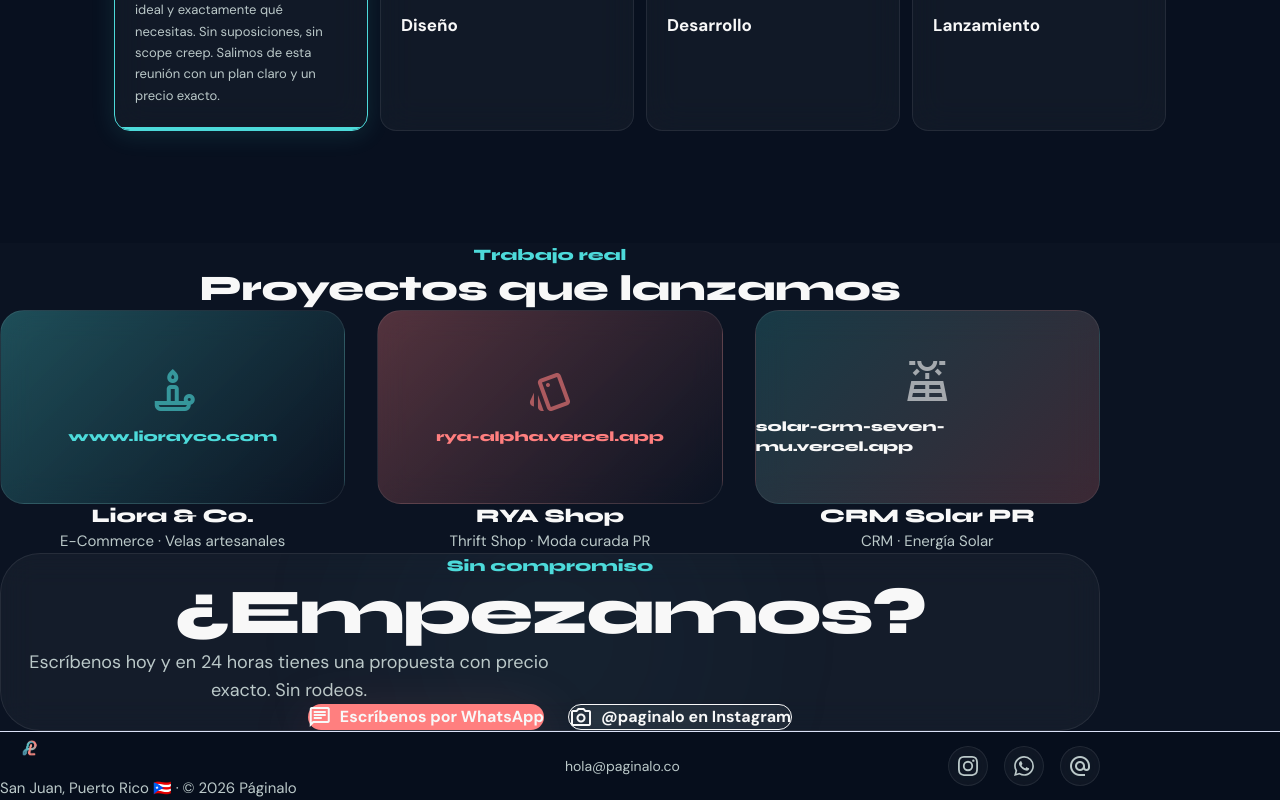
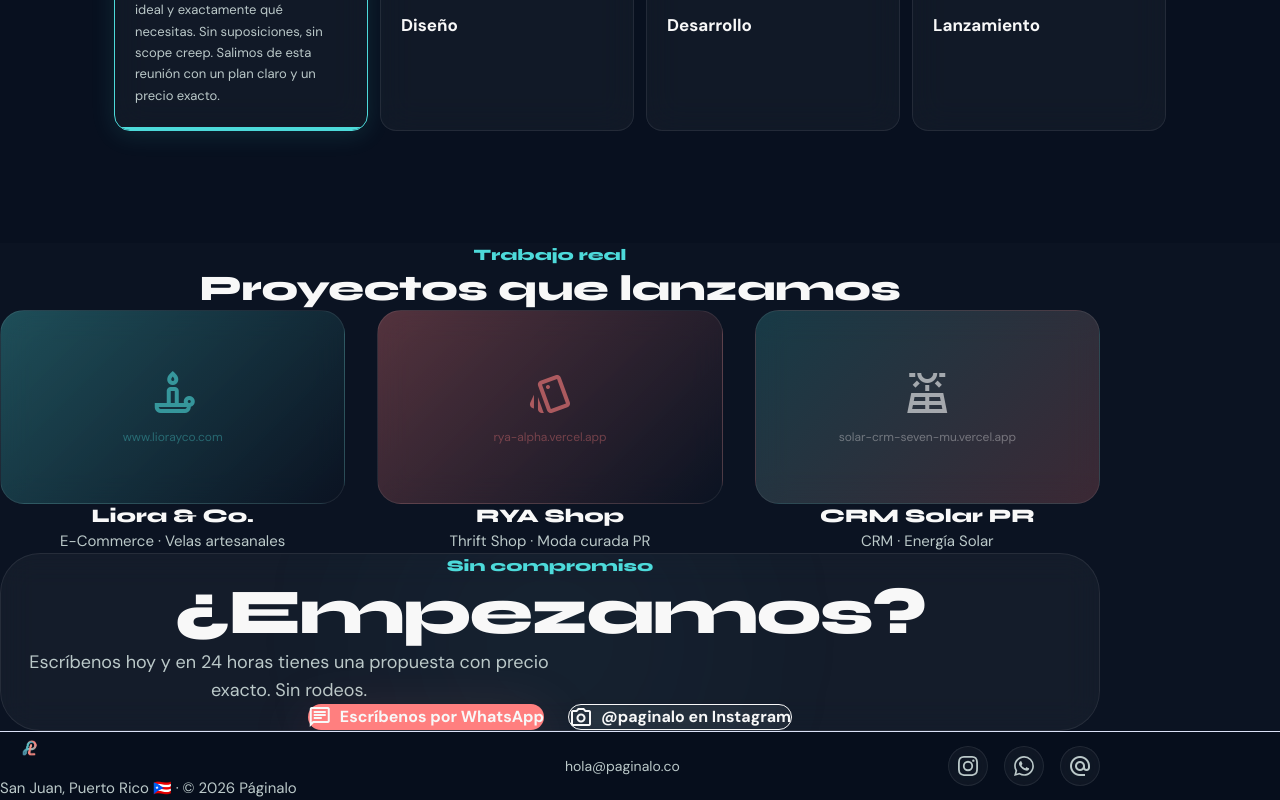
Before and after one commit to rcriveb6-bit/paginalo-, a Next.js app: page / in a window 1280 px wide. Shown: the part 1580-2380 px from the top of the page. Built offline with nearby package versions, Linux system fonts and the light colour scheme.

Commit message:
fix: portfolio URLs más sutiles — opacity 0.35, text-xs

```diff
--- a/app/(main)/page.tsx
+++ b/app/(main)/page.tsx
@@ -273,7 +273,7 @@ export default function HomePage() {
                 <div className={`relative aspect-video rounded-3xl overflow-hidden mb-6 glass-card-dark w-full ${p.portClass}`}>
                   <div className="absolute inset-0 flex flex-col items-center justify-center gap-3">
                     <span className="material-symbols-outlined text-5xl" style={{ color:p.hex, opacity:0.6, fontSize:"48px" }}>{p.icon}</span>
-                    <p className="font-headline-md text-sm" style={{ color:p.hex }}>{p.href.replace("https://","").replace(/\/$/, "")}</p>
+                    <p className="text-xs font-body-base" style={{ color:p.hex, opacity:0.35 }}>{p.href.replace("https://","").replace(/\/$/, "")}</p>
                   </div>
                   <div className="absolute inset-0 bg-gradient-to-t from-background/80 to-transparent opacity-0 group-hover:opacity-100 transition-opacity flex items-end justify-center pb-4">
                     <span className="text-xs font-body-bold text-bone-white flex items-center gap-1">
```
